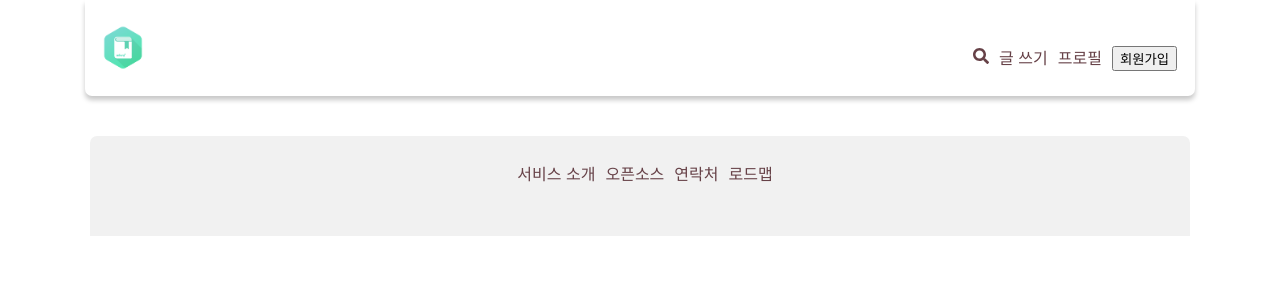
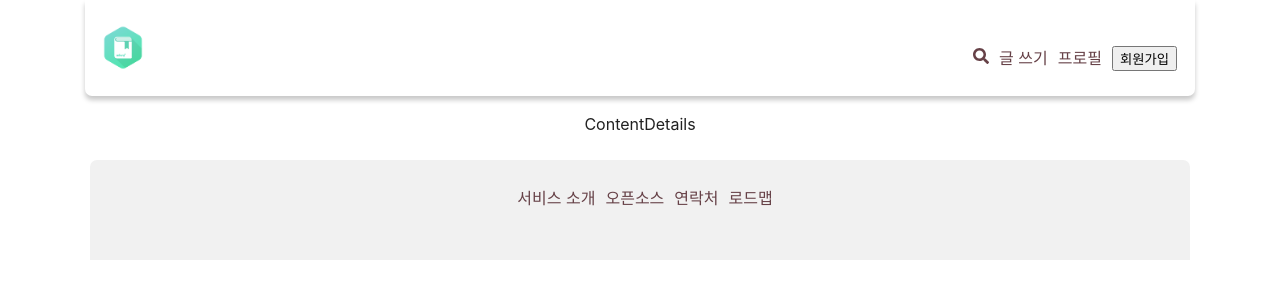
Before and after one commit to SuHuenPyo/blog, a React (Create React App) app in the folder frontend/miary/: page /contentDetail in a window 1280 px wide. Shown: the top 300 px of the page. Built offline with nearby package versions, Linux system fonts and the light colour scheme; a small style sheet from the web is missing.

Commit message:
MAIRY-47

```diff
--- a/frontend/miary/src/App.js
+++ b/frontend/miary/src/App.js
@@ -16,6 +16,9 @@ import {Search} from './pages/Search';
 import Setting from './pages/Setting';
 import WritePost from './pages/WritePost';
 import Management from './pages/Management';
+import ContentDetail from './pages/ContentDetail';
+
+
 import Header from './components/Header/Header';
 import Footer from './components/Footer/Footer';
 
@@ -37,6 +40,7 @@ function App() {
         <Route path="/aboutall" element={<AboutAll />} />
         <Route path="/write_post" element={<WritePost />} />
         <Route path="/management" element={<Management />} />
+        <Route path="/contentDetail" element={<ContentDetail/>} />
       </Routes>
       <Footer></Footer>
       {/* <Login></Login> */}
--- /dev/null
+++ b/frontend/miary/src/pages/ContentDetail.js
@@ -0,0 +1,10 @@
+import React from 'react'
+
+export const ContentDetail = () => {
+  return (
+    <div>ContentDetails</div>
+  )
+
+}
+
+export default ContentDetail;
```
